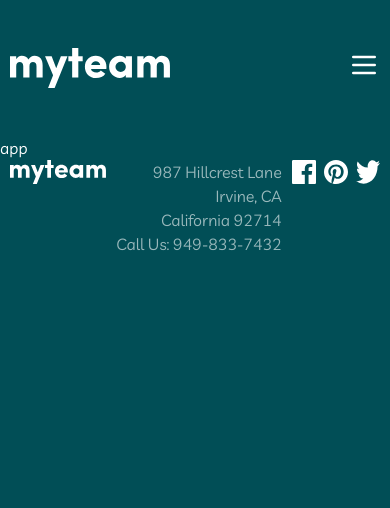
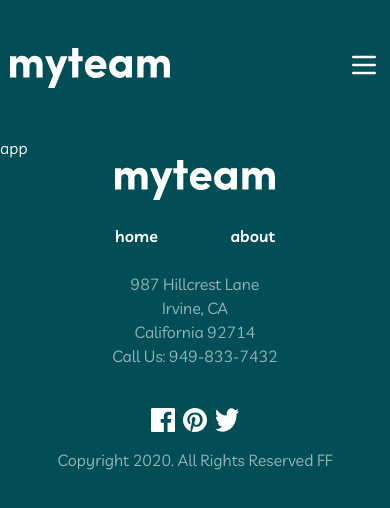
Before and after one commit to d-zucho/myteam-challenge24, a Next.js app: page / in a window 390 px wide. Shown: the top 508 px of the page. Built offline with nearby package versions, Linux system fonts and the light colour scheme.

Commit message:
add footer mobile

```diff
--- /dev/null
+++ b/src/components/Socials.tsx
@@ -0,0 +1,29 @@
+import { cn } from '@/lib/utils'
+import Image from 'next/image'
+
+type FooterSocialsProps = {
+  classNames?: string
+}
+
+export const FooterSocials = ({ classNames }: FooterSocialsProps) => (
+  <div className={cn(`flex gap-2 justify-center lg:ml-auto`, classNames)}>
+    <Image
+      src={'/assets/icon-facebook.svg'}
+      height={24}
+      width={24}
+      alt='facebook'
+    />
+    <Image
+      src={'/assets/icon-pinterest.svg'}
+      height={24}
+      width={24}
+      alt='pinterest'
+    />
+    <Image
+      src={'/assets/icon-twitter.svg'}
+      height={24}
+      width={24}
+      alt='twitter'
+    />
+  </div>
+)
--- a/src/components/layout/Footer.tsx
+++ b/src/components/layout/Footer.tsx
@@ -1,40 +1,41 @@
 import Image from 'next/image'
 import MaxWidthWrapper from '../MaxWidthWrapper'
+import Link from 'next/link'
+import { FooterSocials } from '../Socials'
 
 const Footer = () => {
   return (
     <footer>
-      <MaxWidthWrapper className='flex justify-between'>
+      <MaxWidthWrapper>
+        <div id='footer-container' className='flex flex-col items-center'>
           <div>
-          <Image src={'/assets/logo.svg'} height={24} width={96} alt='logo' />
+            <div>
+              <Image
+                src={'/assets/logo.svg'}
+                height={40}
+                width={160}
+                alt='logo'
+              />
             </div>
-        <div className='flex flex-col text-right text-white/60'>
+            <div className='flex font-semibold justify-between my-6'>
+              <Link href='/'>home</Link>
+              <Link href='/'>about</Link>
+            </div>
+          </div>
+          <div className='flex flex-col text-center md:text-right text-white/60 mb-10'>
             <span>987 Hillcrest Lane</span>
             <span>Irvine, CA</span>
             <span>California 92714</span>
             <span>Call Us: 949-833-7432</span>
           </div>
-        <div>
+          <div className='flex justify-between'>
             {/* social icons */}
-          <div className='flex gap-2'>
-            <Image
-              src={'/assets/icon-facebook.svg'}
-              height={24}
-              width={24}
-              alt='facebook'
-            />
-            <Image
-              src={'/assets/icon-pinterest.svg'}
-              height={24}
-              width={24}
-              alt='pinterest'
-            />
-            <Image
-              src={'/assets/icon-twitter.svg'}
-              height={24}
-              width={24}
-              alt='twitter'
-            />
+            <div className='flex flex-col justify-between'>
+              <FooterSocials classNames='' />
+              <div className='text-white/60 mt-4'>
+                Copyright 2020. All Rights Reserved FF
+              </div>
+            </div>
           </div>
         </div>
       </MaxWidthWrapper>
```
Lines whose indentation alone changed are shown as unchanged.
